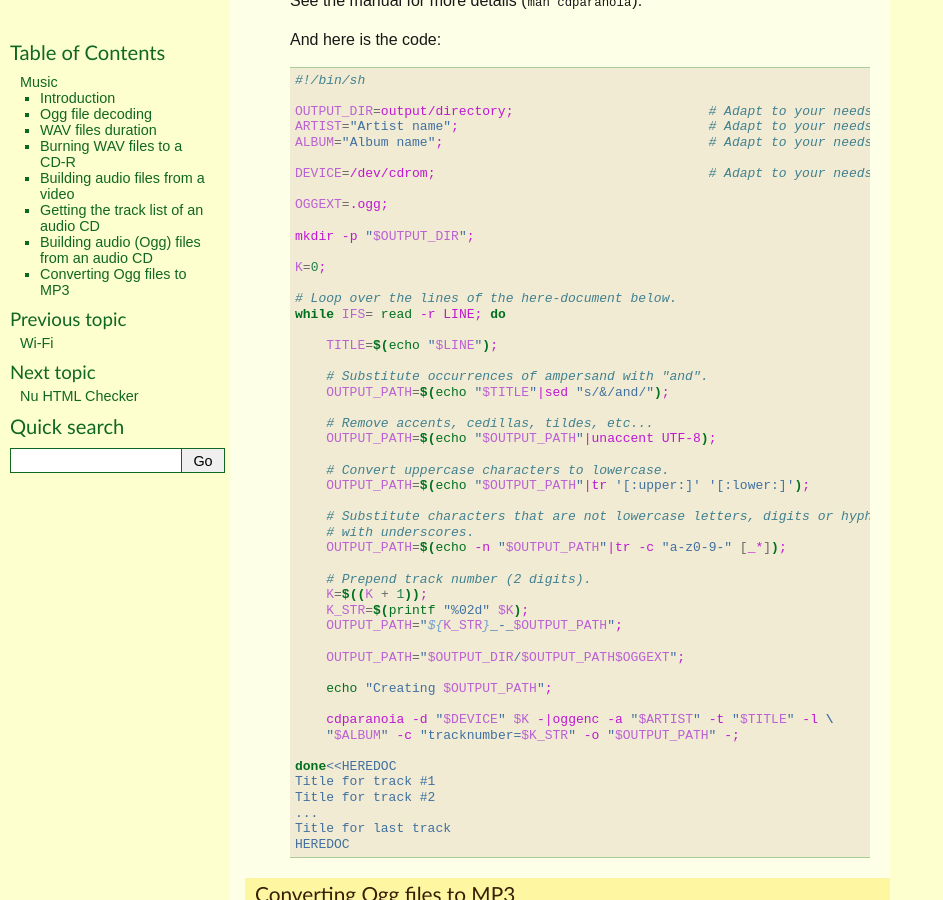
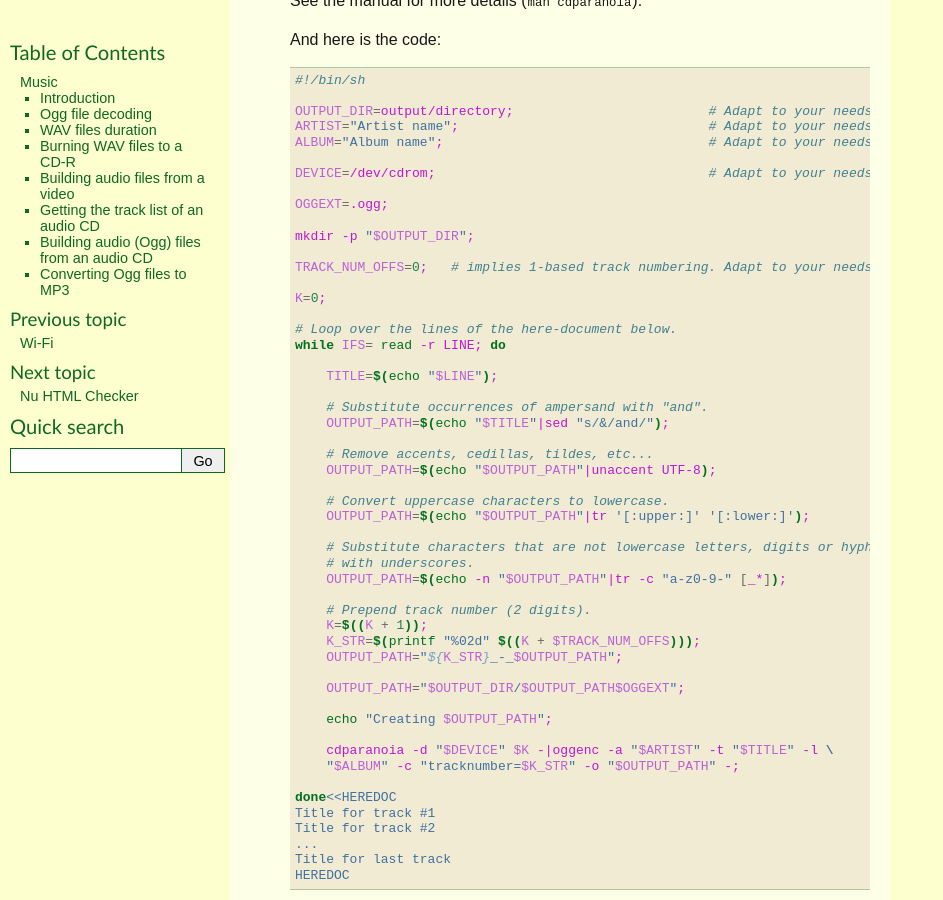
Before and after one commit to thierr26/thierr26_personal_notes_sphinx_sources, a Sphinx documentation site: the page built from source/music.rst, in a window 1280 px wide and 900 px high, scrolled down 4515 px. Shown: the whole window, without its empty margins (0-943 px from the left). Built offline with Sphinx 7.4.7, drawn with Linux system fonts in a browser that asks for light colours; some of the changed text lies outside the part shown.

Commit message:
Update music page scripts (track numbering)

```diff
--- a/source/music.rst
+++ b/source/music.rst
@@ -193,7 +193,7 @@ And here is the code::
   mkdir -p "$INTERMEDIATE_FILES_DIR";
   rm "$INTERMEDIATE_FILES_DIR"/*;
 
-  K=0;
+  K=0;                # implies 1-based track numbering. Adapt to your needs.
 
   # Loop over the lines of the here-document below.
   while IFS= read -r LINE; do
@@ -313,6 +313,8 @@ And here is the code::
 
   mkdir -p "$OUTPUT_DIR";
 
+  TRACK_NUM_OFFS=0;   # implies 1-based track numbering. Adapt to your needs.
+
   K=0;
 
   # Loop over the lines of the here-document below.
@@ -335,7 +337,7 @@ And here is the code::
 
       # Prepend track number (2 digits).
       K=$((K + 1));
-      K_STR=$(printf "%02d" $K);
+      K_STR=$(printf "%02d" $((K + $TRACK_NUM_OFFS)));
       OUTPUT_PATH="${K_STR}_-_$OUTPUT_PATH";
 
       OUTPUT_PATH="$OUTPUT_DIR/$OUTPUT_PATH$OGGEXT";
```
